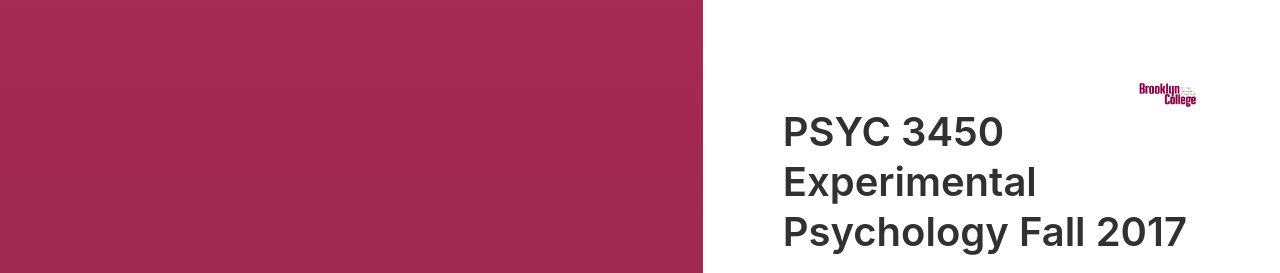
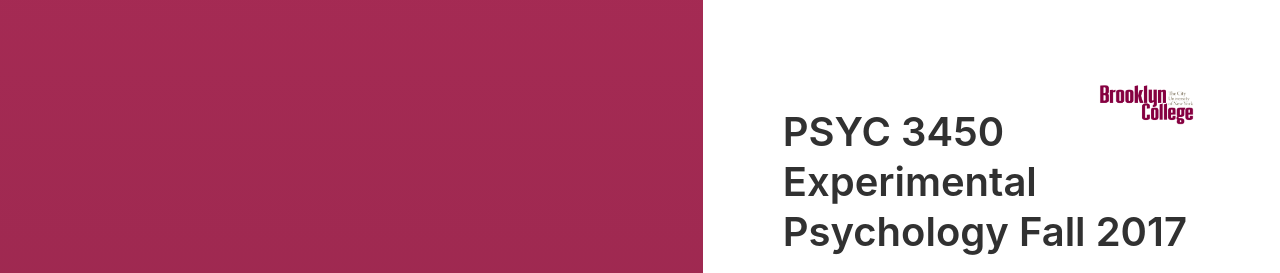
Before and after one commit to enriquepouget/psyc3450, a Jekyll site: the page built from index.html, in a window 1280 px wide. Shown: the top 273 px of the page. Built offline with Jekyll 4.4.1, drawn with Linux system fonts in a browser that asks for light colours; the list of posts is cut into pages by our own code.

Commit message:
increase width of logo

```diff
--- a/index.html
+++ b/index.html
@@ -3,6 +3,6 @@
 title: Home
 ---
 
-<img src="/psyc3450/BC_logo.png" style="float: right; max-width: 15%;"></img>
+<img src="/psyc3450/BC_logo.png" style="float: right; max-width: 25%;"></img>
 
 <h1>PSYC 3450 Experimental Psychology Fall 2017</h1>
```
